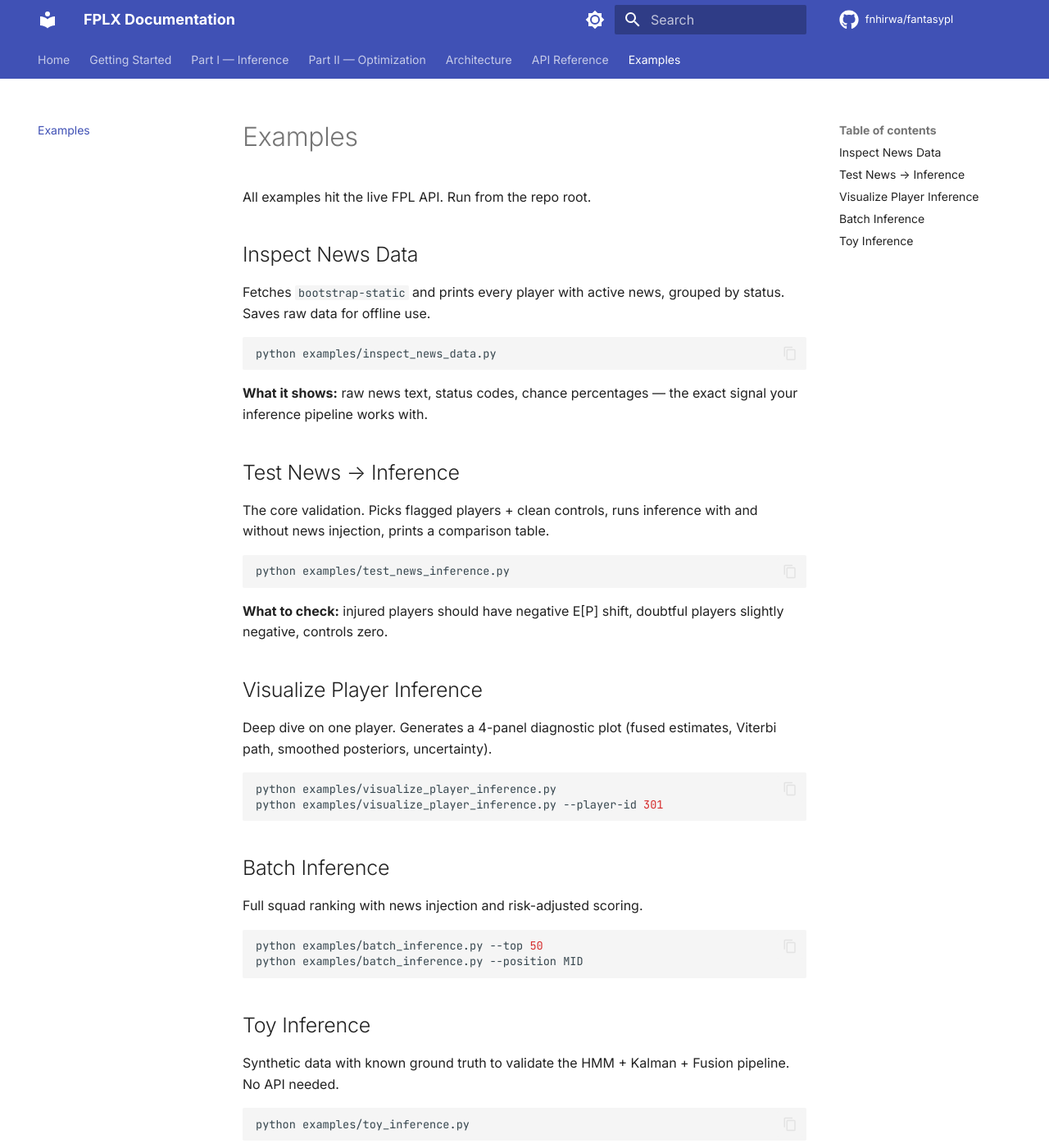
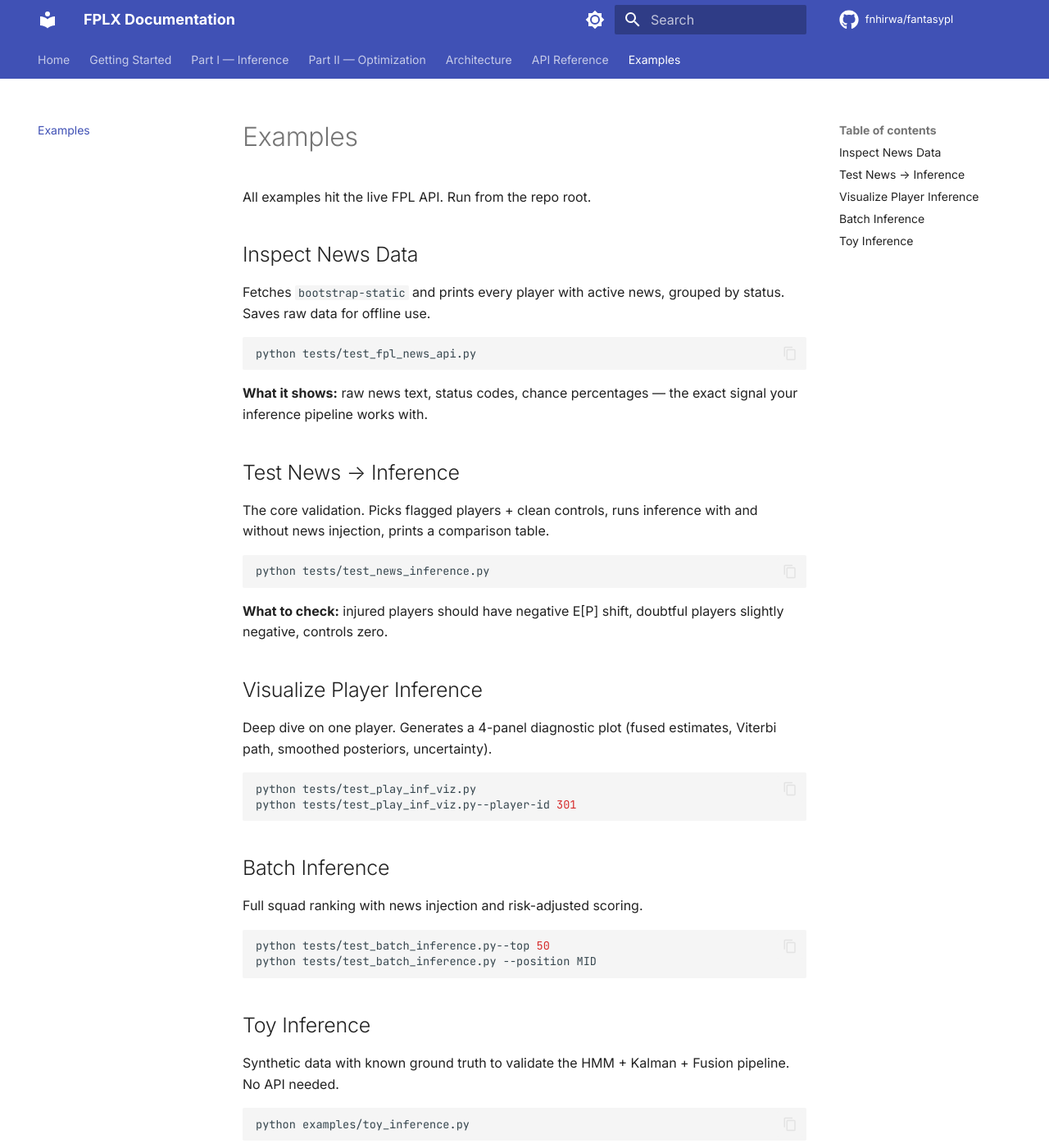
Before and after one commit to fnhirwa/fantasypl, an MkDocs documentation site: the page built from docs/examples.md, in a window 1280 px wide and 1400 px high. Shown: the whole window at 82% size. Built offline with MkDocs 1.6.1 and Material for MkDocs 9.7.7, drawn with Linux system fonts in a browser that asks for light colours; comment, search, counter and statistics services are not loaded.

Commit message:
minor refactoring

````diff
--- a/docs/examples.md
+++ b/docs/examples.md
@@ -7,7 +7,7 @@ All examples hit the live FPL API. Run from the repo root.
 Fetches `bootstrap-static` and prints every player with active news, grouped by status. Saves raw data for offline use.
 
 ```bash
-python examples/inspect_news_data.py
+python tests/test_fpl_news_api.py
 ```
 
 **What it shows:** raw news text, status codes, chance percentages — the exact signal your inference pipeline works with.
@@ -17,7 +17,7 @@ python examples/inspect_news_data.py
 The core validation. Picks flagged players + clean controls, runs inference with and without news injection, prints a comparison table.
 
 ```bash
-python examples/test_news_inference.py
+python tests/test_news_inference.py
 ```
 
 **What to check:** injured players should have negative E[P] shift, doubtful players slightly negative, controls zero.
@@ -27,8 +27,8 @@ python examples/test_news_inference.py
 Deep dive on one player. Generates a 4-panel diagnostic plot (fused estimates, Viterbi path, smoothed posteriors, uncertainty).
 
 ```bash
-python examples/visualize_player_inference.py
-python examples/visualize_player_inference.py --player-id 301
+python tests/test_play_inf_viz.py
+python tests/test_play_inf_viz.py--player-id 301
 ```
 
 ## Batch Inference
@@ -36,8 +36,8 @@ python examples/visualize_player_inference.py --player-id 301
 Full squad ranking with news injection and risk-adjusted scoring.
 
 ```bash
-python examples/batch_inference.py --top 50
-python examples/batch_inference.py --position MID
+python tests/test_batch_inference.py--top 50
+python tests/test_batch_inference.py --position MID
 ```
 
 ## Toy Inference
````
Also changed, not shown: README.md (+1 -11 lines), docs/inference/hmm.md (+3 -5 lines), docs/inference/kalman.md (+1 -3 lines), docs/inference/news-signals.md (+1 -1 lines), docs/inference/pipeline.md (+4 -4 lines), 1 other file.
